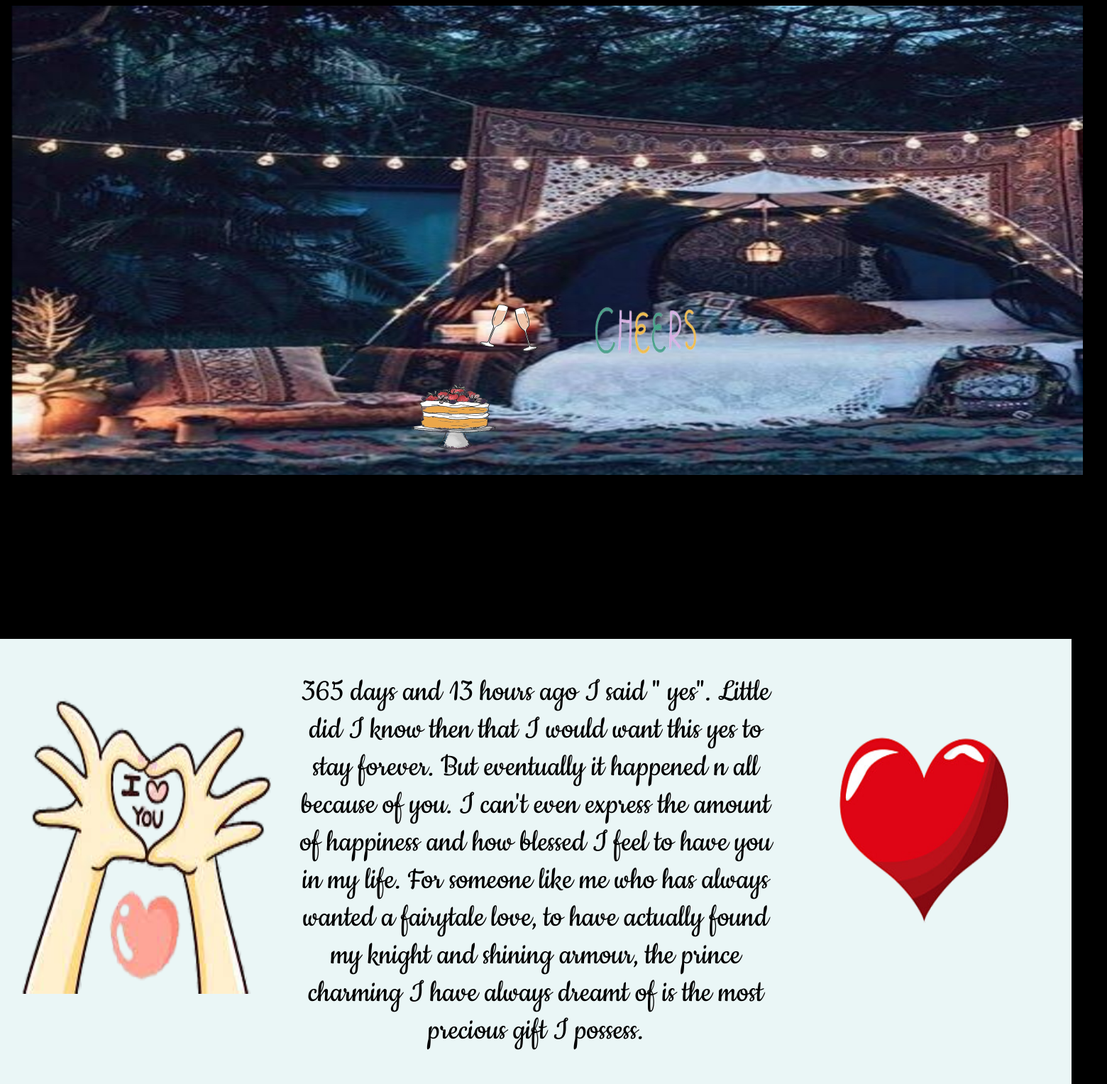
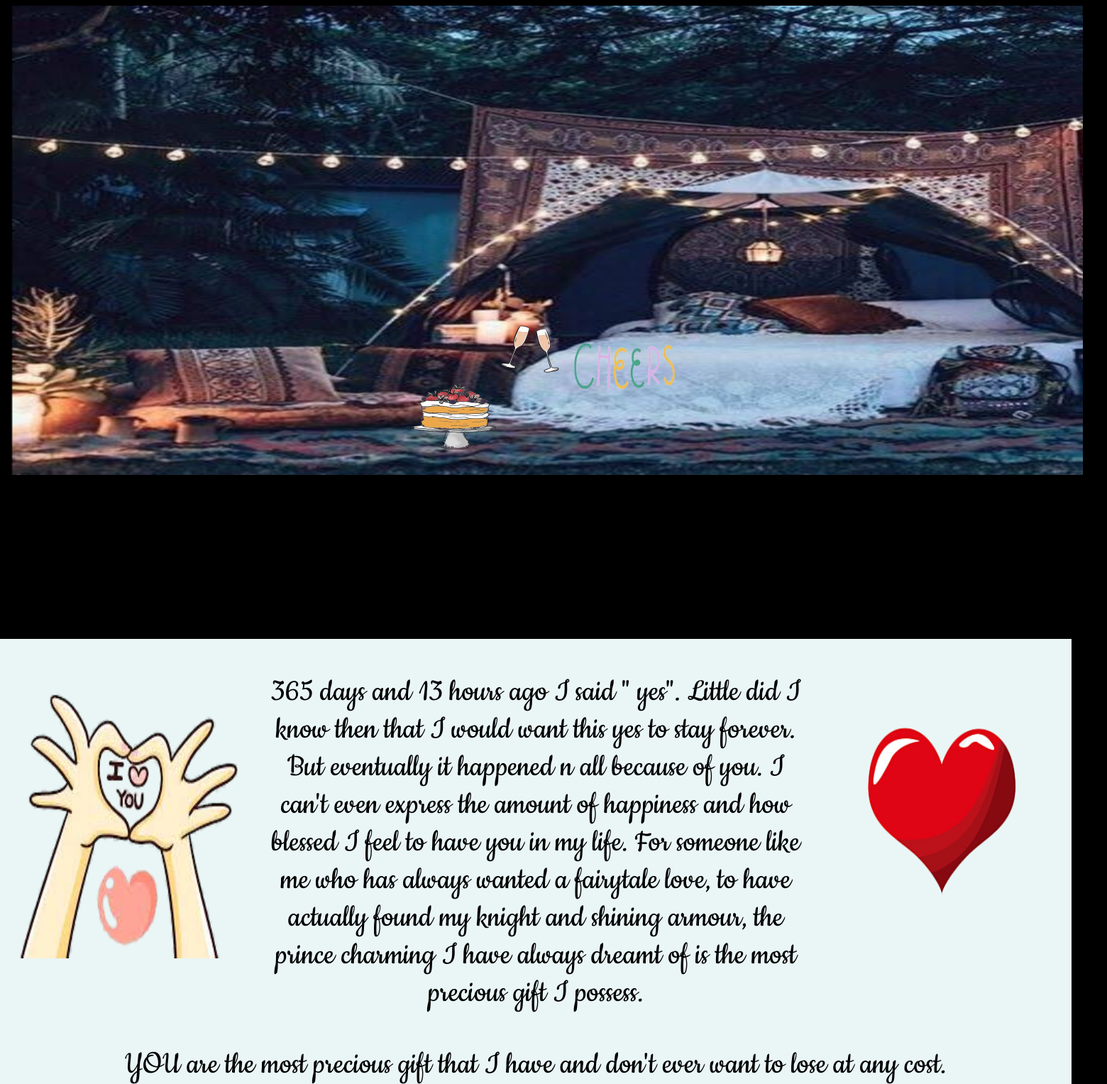
Before and after one commit to Subhlaxmi179/one, a PHP site: page /date.html in a window 1560 px wide. Shown: the top 1527 px of the page at 71% size. Run offline with PHP 8.4, Linux system fonts and the light colour scheme; some web fonts are replaced.

Commit message:
Update datestyle.css

```diff
--- a/css/datestyle.css
+++ b/css/datestyle.css
@@ -12,15 +12,15 @@
 }
 img
 {
-  height: 500px;
-  width :400px;
+  height: 450px;
+  width :350px;
   float: left;
   padding-left: 8px;
   padding-right: 10px;
 }
 .right{
-  height: 500px;
-  width :400px;
+  height: 450px;
+  width :350px;
   float: right;
   padding-left: 10px;
   padding-right: 8px;
@@ -35,15 +35,15 @@
 }
 .celeb{
   position:relative;
-  right:250px;
-  top:-250px;
+  right:220px;
+  top:-220px;
   height:80px;
   width:100px;
 }
 .cheers{
   position:relative;
-  left:-200px;
-  top:-300px;
+  left:-230px;
+  top:-250px;
   height:150px;
   width:150px;
 }
```
